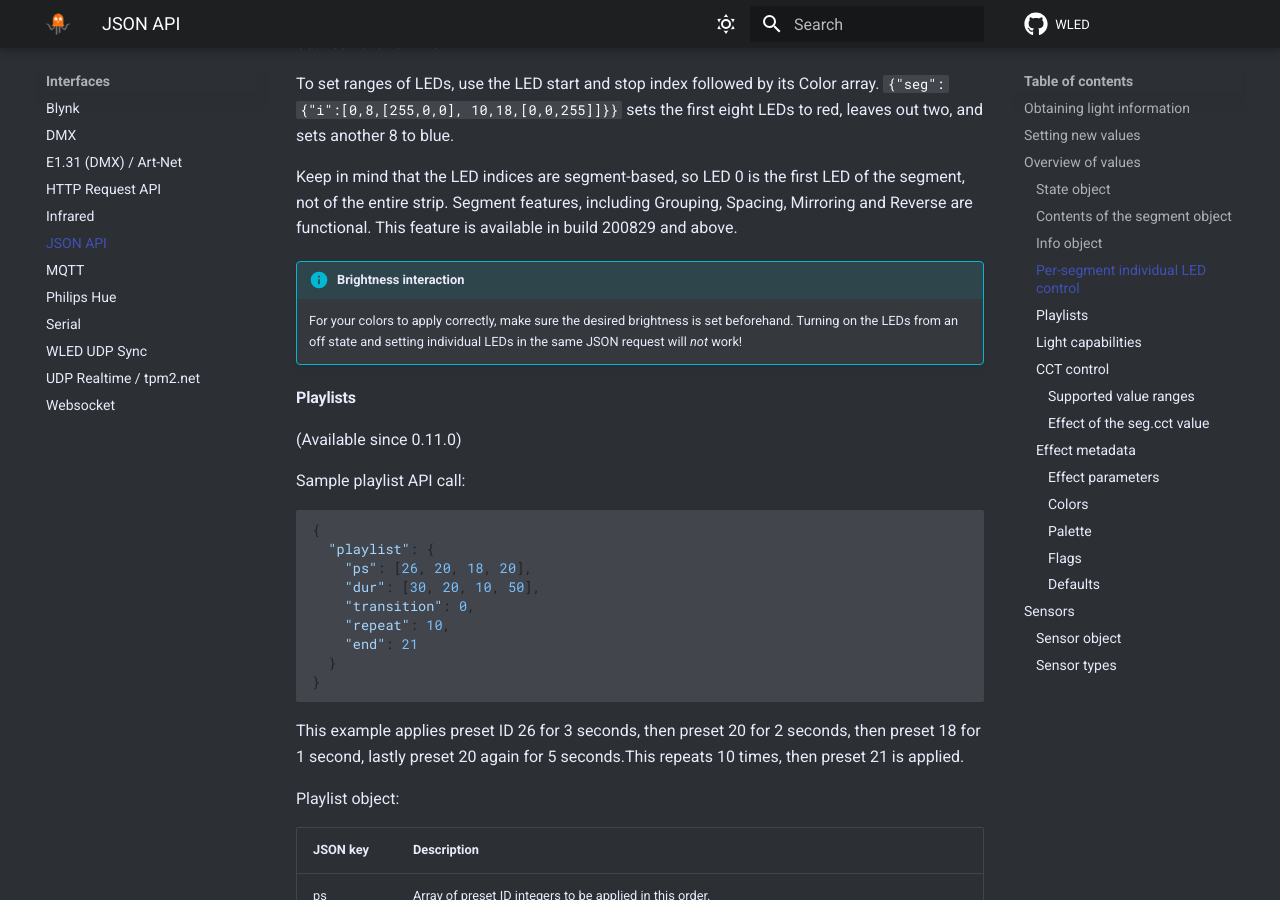
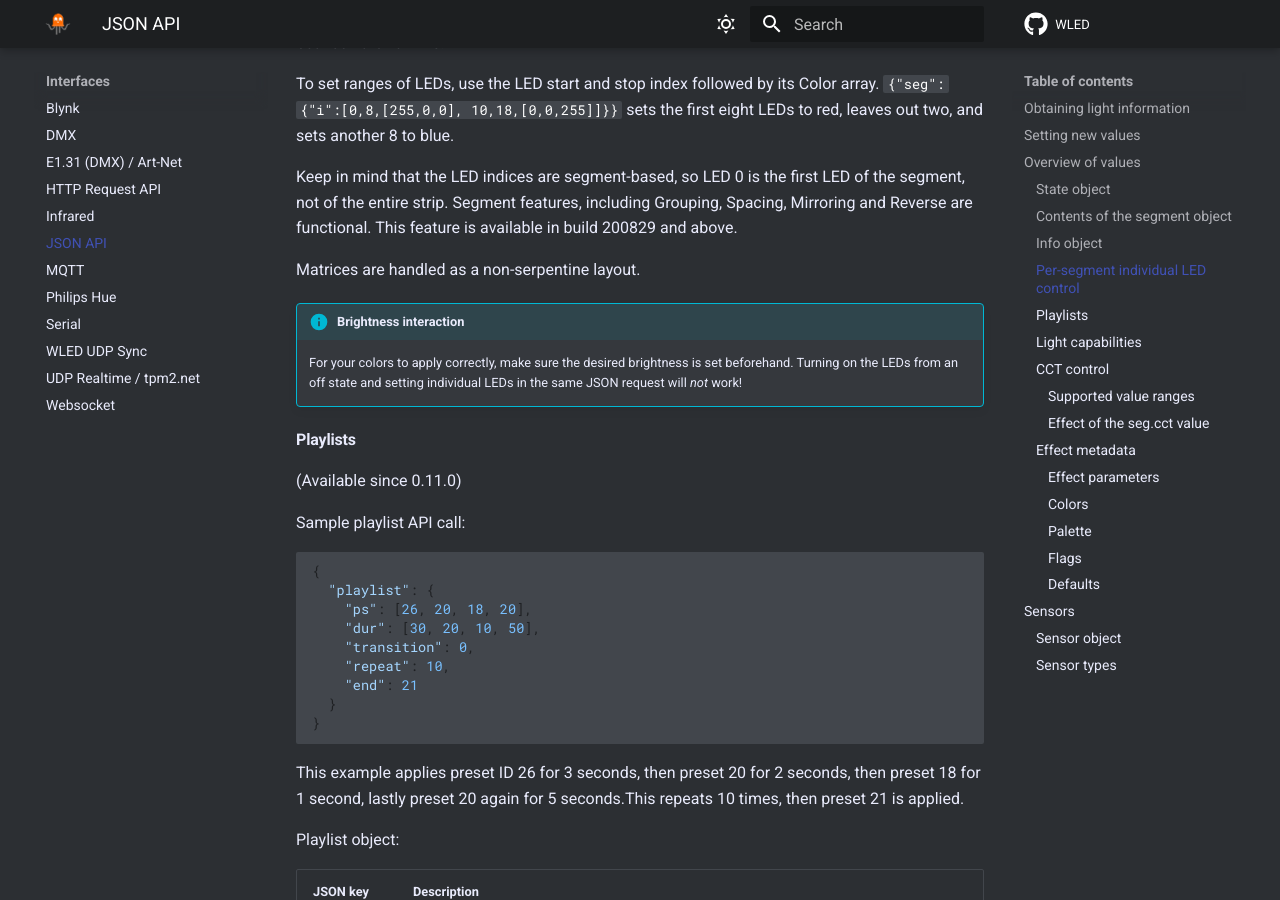
Before and after one commit to Aircoookie/WLED-Docs, an MkDocs documentation site: the page built from docs/interfaces/json-api.md, in a window 1280 px wide and 900 px high, scrolled down 9334 px. Built offline with MkDocs 1.6.1 and Material for MkDocs 9.7.7, drawn with Linux system fonts in a browser that asks for light colours; comment, search, counter and statistics services are not loaded.

Commit message:
Update json-api.md
added matrix info

```diff
--- a/docs/interfaces/json-api.md
+++ b/docs/interfaces/json-api.md
@@ -255,6 +255,8 @@ To set ranges of LEDs, use the LED start and stop index followed by its Color ar
 Keep in mind that the LED indices are segment-based, so LED 0 is the first LED of the segment, not of the entire strip.
 Segment features, including Grouping, Spacing, Mirroring and Reverse are functional.
 This feature is available in build 200829 and above.
+
+Matrices are handled as a non-serpentine layout.
 
 !!! info "Brightness interaction"
     For your colors to apply correctly, make sure the desired brightness is set beforehand. Turning on the LEDs from an off state and setting individual LEDs in the same JSON request will _not_ work!
```
